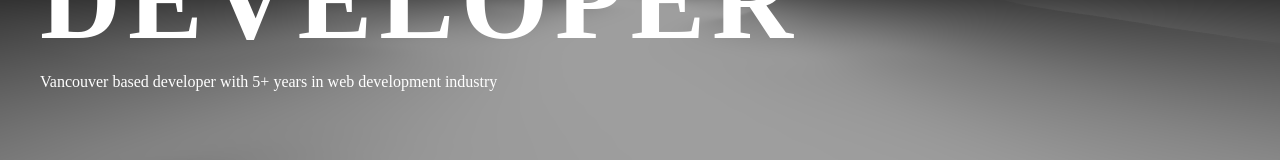
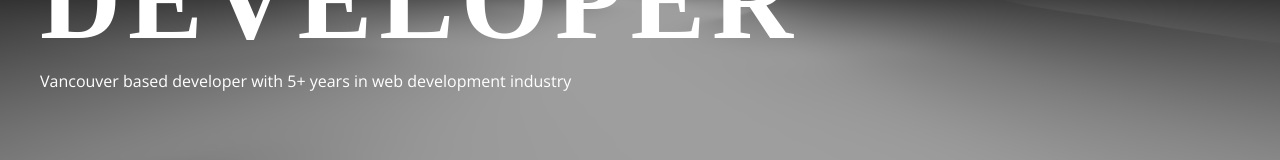
Before and after one commit to Nismit/portfolio, a Next.js app: page / in a window 1280 px wide. Shown: the part 425-585 px from the top of the page. Built offline with nearby package versions, Linux system fonts and the light colour scheme; a web font is replaced by a local one.

Commit message:
Add google font into Head component

```diff
--- a/components/ComponentHead.js
+++ b/components/ComponentHead.js
@@ -7,6 +7,8 @@
         <title>{props.headTitle} | Michinobu Nishimoto</title>
         <meta name="viewport" content="width=device-width, initial-scale=1, shrink-to-fit=no" />
         <link rel="icon" type="image/x-icon" href="../static/favicon.ico" />
+        <link href="https://fonts.googleapis.com/css?family=Open+Sans" rel="stylesheet"></link>
+        <style>{`p { font-family: 'Open Sans', sans-serif; }`}</style>
       </Head>
     </div>
   );
```
